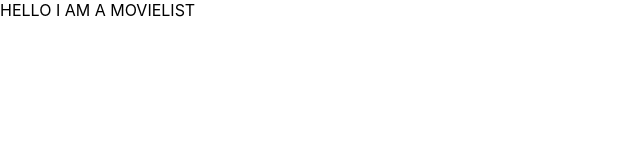
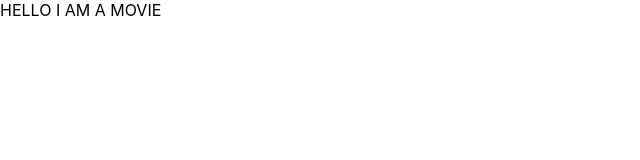
Before and after one commit to MichaelTheTall/W14D1HW, a React (Create React App) app: page / in a window 1280 px wide. Shown: the top 160 px of the page, without its empty margins (0-640 px from the left). Built offline with nearby package versions, Linux system fonts and the light colour scheme.

Commit message:
movie added

```diff
--- a/src/components/MovieList.js
+++ b/src/components/MovieList.js
@@ -5,7 +5,7 @@ class MovieList extends Component {
   render() {
     return(
     <div className="movie-list">
-    HELLO I AM A MOVIELIST
+    <Movie />
     </div>
   );
   }
```
